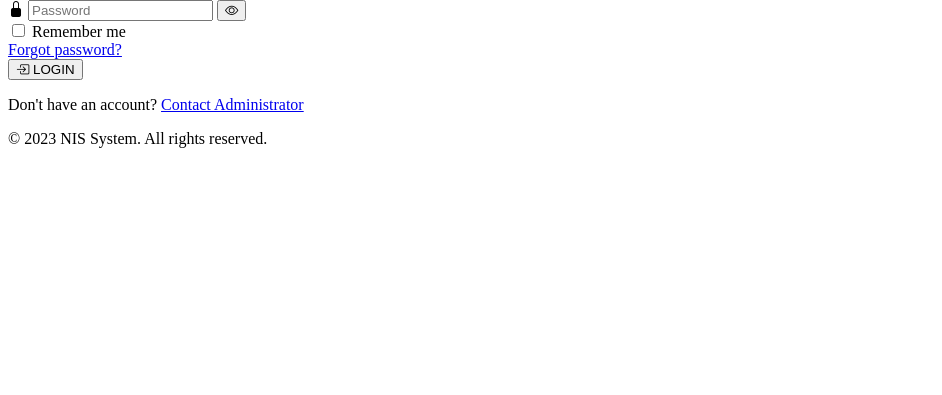
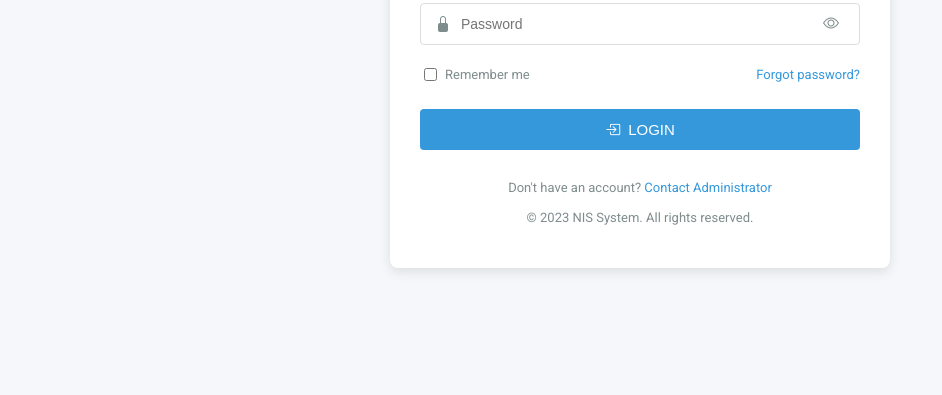
Before and after one commit to steve-ongera/National-Intelligence-System, a Django app: page / in a window 1280 px wide. Shown: the part 405-800 px from the top of the page, without its empty margins (0-942 px from the left). Run offline with Django 5.2, Linux system fonts and the light colour scheme.

Commit message:
made changes

```diff
--- a/templates/auth/login.html
+++ b/templates/auth/login.html
@@ -9,20 +9,20 @@
     <link href="https://cdn.jsdelivr.net/npm/bootstrap-icons@1.10.0/font/bootstrap-icons.css" rel="stylesheet">
     <link href="https://fonts.googleapis.com/css2?family=Roboto:wght@300;400;500;700&display=swap" rel="stylesheet">
 </head>
-<body>
-    <div class="header-container">
-
-        <h1>NATIONAL INFORMATION SYSTEM</h1>
-        <img src="{% static 'images/nis-logo.png' %}" alt="NIS Logo" class="logo">
+<body style="margin: 0; padding: 0; font-family: 'Roboto', sans-serif; background-color: #f5f7fa; min-height: 100vh; display: flex; flex-direction: column; align-items: center; justify-content: center;">
+    <div class="header-container" style="text-align: center; margin-bottom: 30px;">
+        <h1 style="font-size: 24px; font-weight: 600; color: #2c3e50; margin-bottom: 5px; letter-spacing: 1px;">NATIONAL INFORMATION SYSTEM</h1>
+        <p style="font-size: 14px; color: #7f8c8d; margin-top: 0; margin-bottom: 20px;">Secure access to national information resources</p>
+        <img src="{% static 'images/nis-logo.png' %}" alt="NIS Logo" class="logo" style="height: 70px; width: auto;">
     </div>
 
-    <div class="login-container">
-        <div class="login-card">
+    <div class="login-container" style="width: 100%; max-width: 500px; padding: 0 20px;">
+        <div class="login-card" style="background-color: white; border-radius: 8px; box-shadow: 0 4px 12px rgba(0,0,0,0.1); padding: 30px;">
             {% if messages %}
             <div class="alert-container">
                 {% for message in messages %}
-                <div class="alert alert-{{ message.tags }}">
-                    <i class="bi bi-exclamation-circle"></i>
+                <div class="alert alert-{{ message.tags }}" style="padding: 12px 15px; background-color: #f8d7da; color: #721c24; border-radius: 4px; margin-bottom: 20px; display: flex; align-items: center; font-size: 14px;">
+                    <i class="bi bi-exclamation-circle" style="margin-right: 10px;"></i>
                     <span>{{ message }}</span>
                 </div>
                 {% endfor %}
@@ -31,39 +31,39 @@
 
             <form method="post" class="login-form">
                 {% csrf_token %}
-                <div class="form-group">
-                    <div class="input-with-icon">
-                        <i class="bi bi-person-fill"></i>
-                        <input type="text" id="username" name="username" placeholder="Username" required>
+                <div class="form-group" style="margin-bottom: 20px;">
+                    <div class="input-with-icon" style="position: relative;">
+                        <i class="bi bi-person-fill" style="position: absolute; left: 15px; top: 50%; transform: translateY(-50%); color: #7f8c8d; font-size: 16px;"></i>
+                        <input type="text" id="username" name="username" placeholder="Username" required style="width: 100%; padding: 12px 15px 12px 40px; border: 1px solid #ddd; border-radius: 4px; font-size: 14px; transition: border-color 0.3s; box-sizing: border-box;">
                     </div>
                 </div>
 
-                <div class="form-group">
-                    <div class="input-with-icon password-input">
-                        <i class="bi bi-lock-fill"></i>
-                        <input type="password" id="password" name="password" placeholder="Password" required>
-                        <button type="button" class="toggle-password" aria-label="Toggle password visibility">
+                <div class="form-group" style="margin-bottom: 20px;">
+                    <div class="input-with-icon password-input" style="position: relative;">
+                        <i class="bi bi-lock-fill" style="position: absolute; left: 15px; top: 50%; transform: translateY(-50%); color: #7f8c8d; font-size: 16px;"></i>
+                        <input type="password" id="password" name="password" placeholder="Password" required style="width: 100%; padding: 12px 15px 12px 40px; border: 1px solid #ddd; border-radius: 4px; font-size: 14px; transition: border-color 0.3s; box-sizing: border-box;">
+                        <button type="button" class="toggle-password" aria-label="Toggle password visibility" style="position: absolute; right: 15px; top: 50%; transform: translateY(-50%); background: none; border: none; cursor: pointer; color: #7f8c8d; font-size: 16px;">
                             <i class="bi bi-eye"></i>
                         </button>
                     </div>
                 </div>
 
-                <div class="form-options">
-                    <div class="remember-me">
-                        <input type="checkbox" id="remember" name="remember">
-                        <label for="remember">Remember me</label>
+                <div class="form-options" style="display: flex; justify-content: space-between; align-items: center; margin-bottom: 25px; font-size: 13px;">
+                    <div class="remember-me" style="display: flex; align-items: center;">
+                        <input type="checkbox" id="remember" name="remember" style="margin-right: 8px;">
+                        <label for="remember" style="color: #7f8c8d;">Remember me</label>
                     </div>
-                    <a href="#" class="forgot-password">Forgot password?</a>
+                    <a href="#" class="forgot-password" style="color: #3498db; text-decoration: none;">Forgot password?</a>
                 </div>
 
-                <button type="submit" class="login-button">
-                    <i class="bi bi-box-arrow-in-right"></i> LOGIN
+                <button type="submit" class="login-button" style="width: 100%; padding: 12px; background-color: #3498db; color: white; border: none; border-radius: 4px; font-size: 15px; font-weight: 500; cursor: pointer; transition: background-color 0.3s; display: flex; align-items: center; justify-content: center;">
+                    <i class="bi bi-box-arrow-in-right" style="margin-right: 8px;"></i> LOGIN
                 </button>
             </form>
 
-            <div class="footer">
-                <p>Don't have an account? <a href="#">Contact Administrator</a></p>
-                <p class="copyright">&copy; 2023 NIS System. All rights reserved.</p>
+            <div class="footer" style="margin-top: 30px; text-align: center; font-size: 13px; color: #7f8c8d;">
+                <p>Don't have an account? <a href="#" style="color: #3498db; text-decoration: none;">Contact Administrator</a></p>
+                <p class="copyright" style="margin-top: 15px;">&copy; 2023 NIS System. All rights reserved.</p>
             </div>
         </div>
     </div>
```
